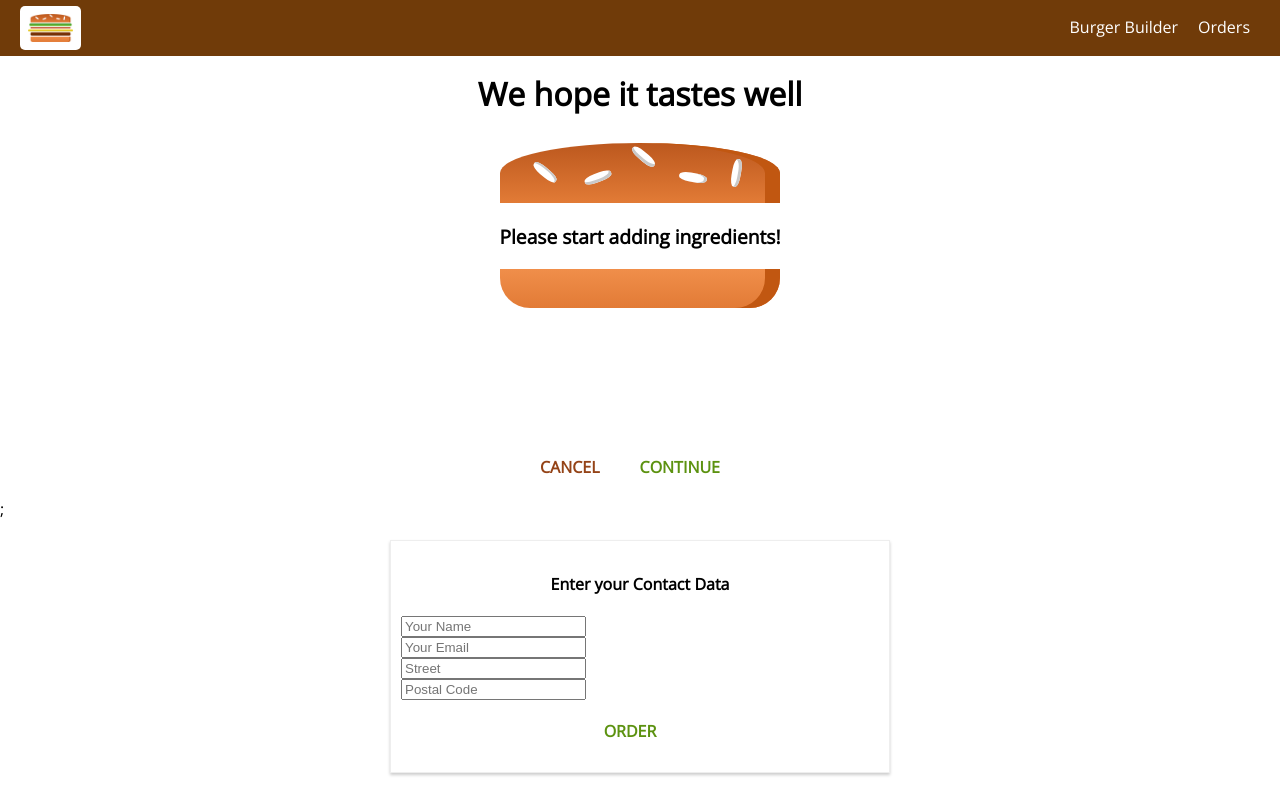
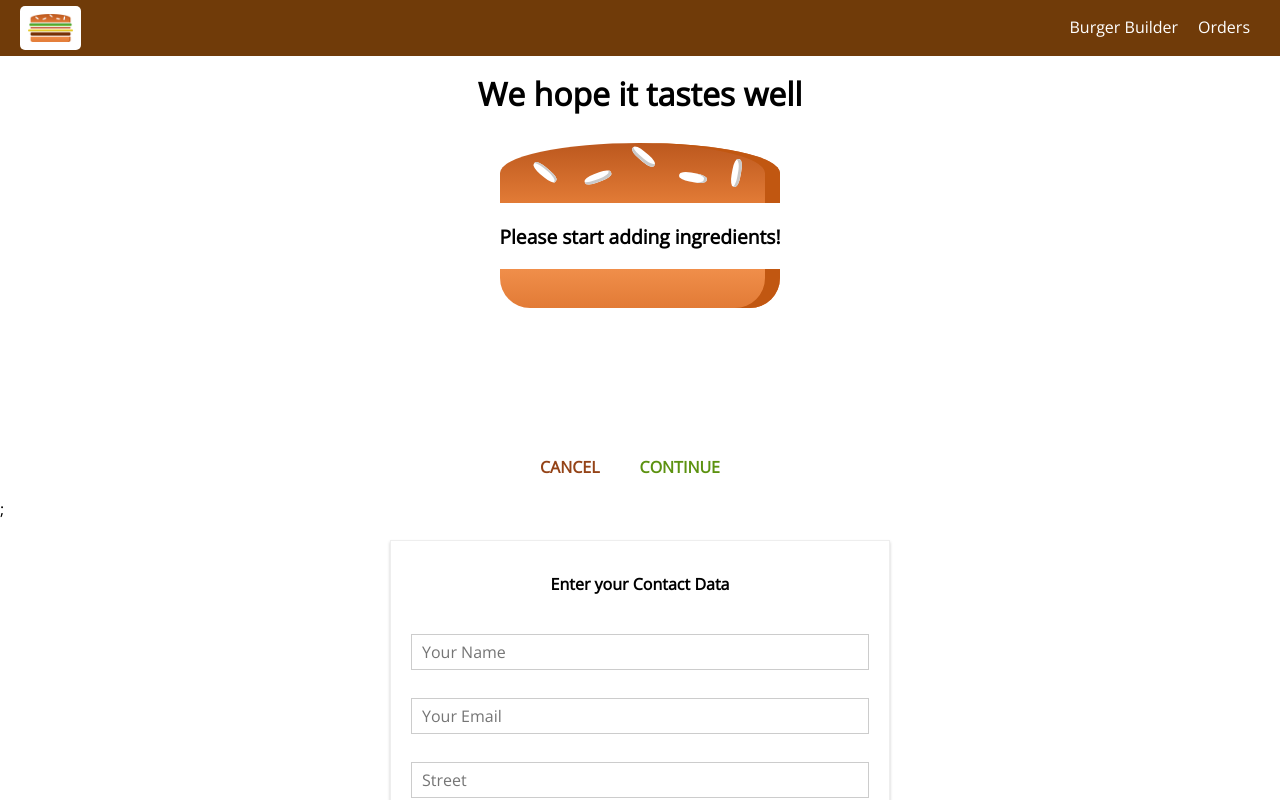
Before and after one commit to AxrayCode1/BugerBuilder, a React app: page /checkout in a window 1280 px wide. Both pictures are taken after a click on the button "CONTINUE". Shown: the top 800 px of the page. Built offline with nearby package versions, Linux system fonts and the light colour scheme.

Commit message:
start custom dynamic input

```diff
--- /dev/null
+++ b/src/components/UI/Input/Input.css
@@ -0,0 +1,27 @@
+.Input {
+    width: 100%;
+    padding: 10px;
+    box-sizing: border-box;
+}
+
+.Label {
+    font-weight: bold;
+    display: block;
+    margin-bottom: 8px;
+}
+
+.InputElement {
+    outline: none;
+    border: 1px solid #ccc;
+    background-color: white;
+    font: inherit;
+    padding: 6px 10px;
+    display: block;
+    width: 100%;
+    box-sizing: border-box;
+}
+
+.InputElement:focus {
+    outline: none;
+    background-color: #ccc;
+}
--- /dev/null
+++ b/src/components/UI/Input/Input.js
@@ -0,0 +1,27 @@
+import React from 'react';
+
+import classes from './Input.css';
+
+const input = (props) => {
+    let inputElement = null;
+
+    switch(props.inputtype){
+        case ('input'):
+            inputElement = <input className={classes.InputElement} {...props}/>;
+            break;
+        case ('textarea'):
+            inputElement = <textarea {...props}/>;
+            break;
+        default:
+            inputElement = <input className={classes.InputElement} {...props}/>;
+    }
+
+    return (
+        <div className={classes.Input}>
+            <label className={classes.Label}>{props.label}</label>
+            {inputElement}
+        </div>
+    );
+}
+
+export default input;
--- a/src/containers/Checkout/ContactData/ContactData.css
+++ b/src/containers/Checkout/ContactData/ContactData.css
@@ -8,9 +8,6 @@
     box-sizing: border-box;
 }
 
-.Input {
-    display: block;
-}
 
 @media (min-width: 600px){
     .ContactData {
--- a/src/containers/Checkout/ContactData/ContactData.js
+++ b/src/containers/Checkout/ContactData/ContactData.js
@@ -4,6 +4,7 @@
 import Button from '../../../components/UI/Button/Button';
 import classes from './ContactData.css';
 import Spinner from '../../../components/UI/Spinner/Spinner';
+import Input from '../../../components/UI/Input/Input';
 
 
 class ContactData extends Component{
@@ -47,10 +48,10 @@
 
     render(){
         let form = (<form>
-            <input className={classes.Input} type="text" name="name" placeholder="Your Name" />
-            <input className={classes.Input} type="email" name="email" placeholder="Your Email" />
-            <input className={classes.Input} type="text" name="street" placeholder="Street" />
-            <input className={classes.Input} type="text" name="postal" placeholder="Postal Code" />
+            <Input inputtype="input" type="text" name="name" placeholder="Your Name" />
+            <Input inputtype="input" type="email" name="email" placeholder="Your Email" />
+            <Input inputtype="input" type="text" name="street" placeholder="Street" />
+            <Input inputtype="input" type="text" name="postal" placeholder="Postal Code" />
             <Button clicked={this.orderHandler} btnType="Success" >ORDER</Button>
         </form>);
         if(this.state.loading){
```
